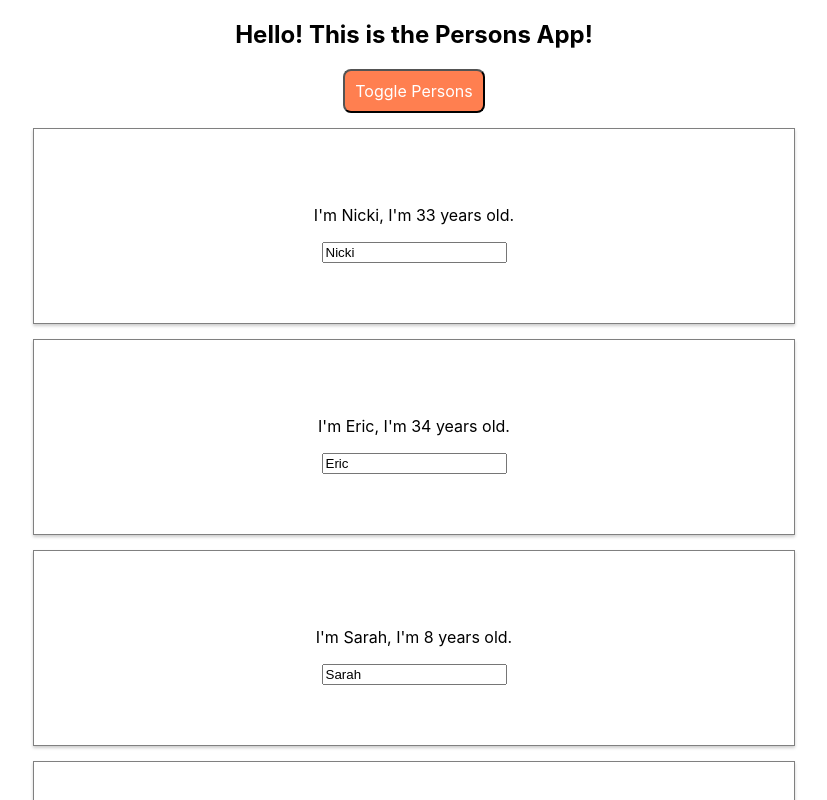
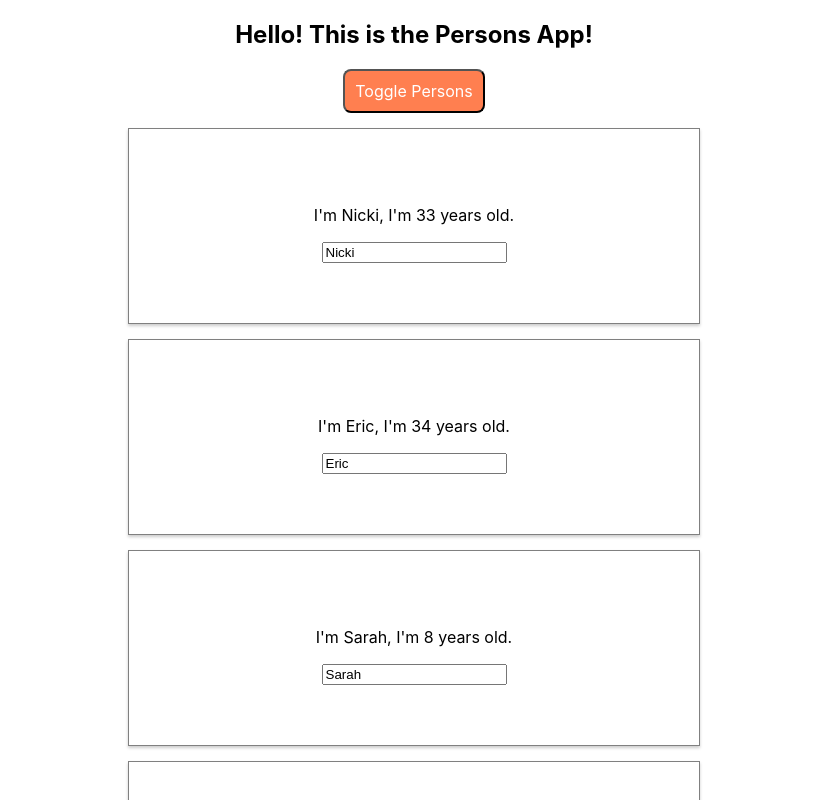
Before and after one commit to nickitza/react_complete_guide, a React (Create React App) app: page / in a window 1280 px wide. Both pictures are taken after a click on the button "Toggle Persons". Shown: the top 800 px of the page, without its empty margins (226-1053 px from the left). Built offline with nearby package versions, Linux system fonts and the light colour scheme.

Commit message:
import radium styleroot

```diff
--- a/src/App.js
+++ b/src/App.js
@@ -1,7 +1,7 @@
 import React, {Component} from 'react';
 import './App.css';
-import Person from './Person/Person'
-import Radium from 'radium'
+import Person from './Person/Person';
+import Radium, {StyleRoot} from 'radium';
 
 
 class App extends Component {
@@ -93,19 +93,19 @@
     }
 
     return (
+      <StyleRoot>
         <div className="App">
           <h2 className={classes.join(' ')}>Hello! This is the Persons App!</h2>
         <button
           style={buttonStyle}
           //show or hide person components
-        onClick={this.togglePersonsHandler}
-        >
+          onClick={this.togglePersonsHandler}>
           Toggle Persons
         </button>
         {persons}
 
-
         </div>
+      </StyleRoot>
     );
   }
 }
--- a/src/Person/Person.js
+++ b/src/Person/Person.js
@@ -3,8 +3,13 @@
 import Radium from 'radium'
 
 const Person = ( props ) => {
+  const style = {
+    '@media (min-width: 500px)' : {
+      width: '450px'
+    }
+  }
   return(
-    <div className="Person" onClick={props.click}>
+    <div className="Person" onClick={props.click} style={style}>
       <p>I'm {props.name}, I'm {props.age} years old.</p>
       <p>{props.children}</p>
       <input type="text" onChange={props.changed} value={props.name}/>
```
Lines whose indentation alone changed are shown as unchanged.
